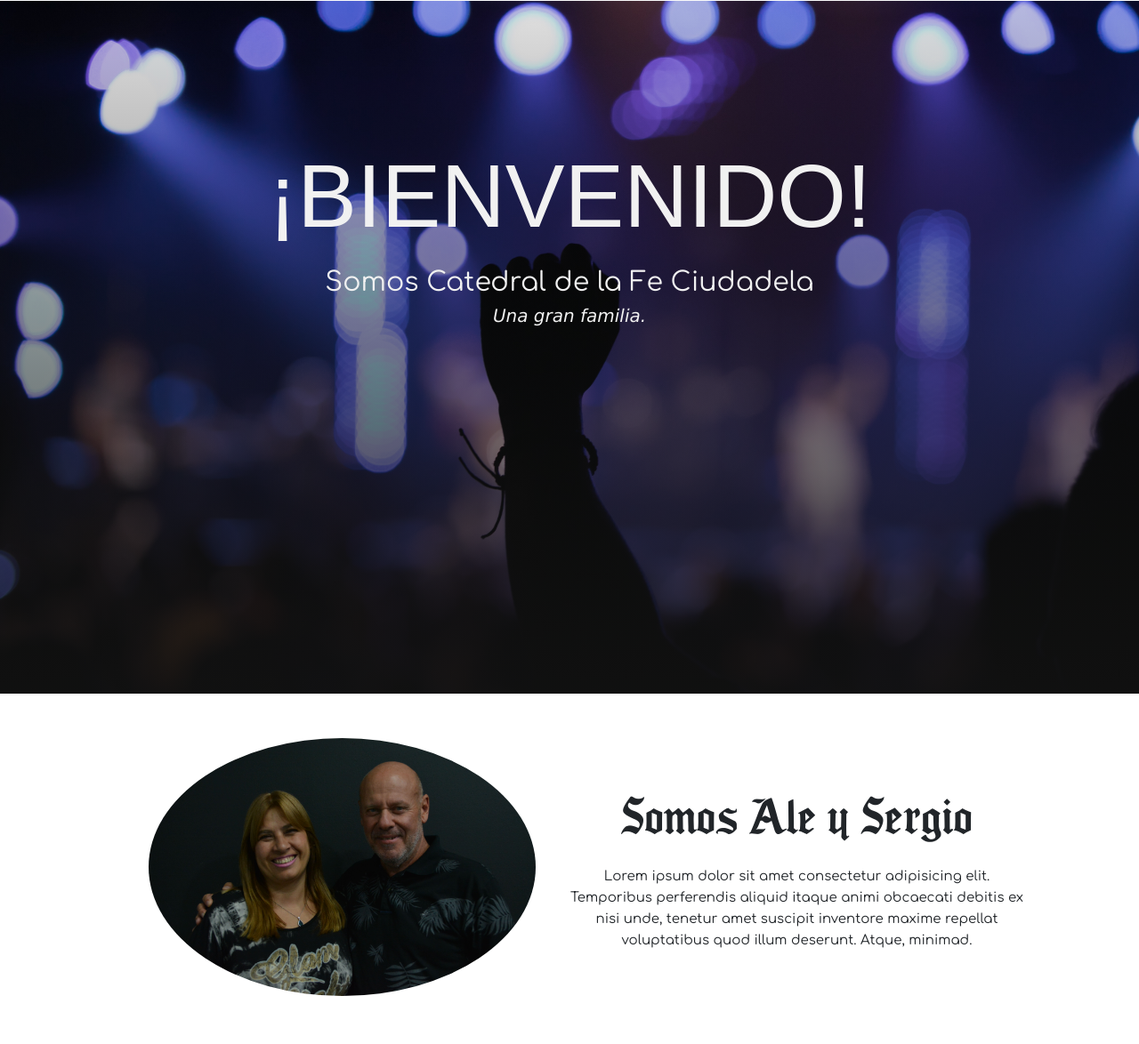
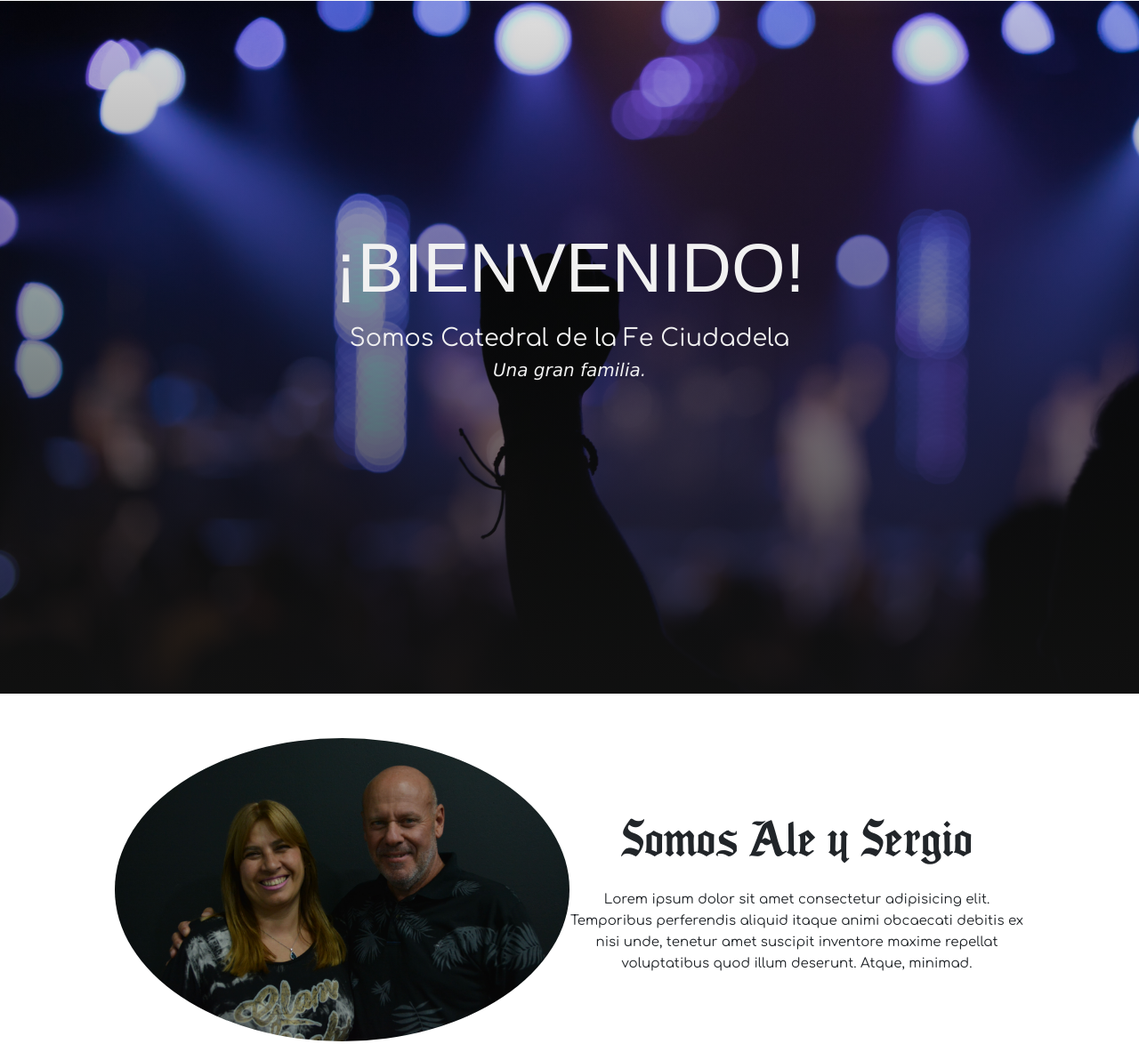
Before and after one commit to NahuelNavarro/Catedral-Ciudadela, a website: page index.html in a window 1280 px wide. Shown: the part 84-1258 px from the top of the page at 89% size. Drawn offline with nearby package versions, Linux system fonts and the light colour scheme.

Commit message:
modificacion

```diff
--- a/scss/layout/_index.scss
+++ b/scss/layout/_index.scss
@@ -1,7 +1,7 @@
 
 .mensaje-bienvenido{
   padding-top: 110px;
-  padding: 165px 15%;
+  padding: 263px 0px;
   background-image: linear-gradient(rgba(0,0,0,0.1),rgba(19, 19, 19, 0.842)),url(../img/fondoalivianado.jpg);
   justify-content:space-between;
   align-items: center;
@@ -15,7 +15,7 @@
     display: flex;
     align-items: center;
     justify-content: center;
-    font-size: 30px;
+    font-size: 27px;
     color: $main-color;
     font-family: $font;
     font-weight: 500;
@@ -37,7 +37,7 @@
 
 }
 .main-mensaje{
-  font-size: 100px;
+  font-size: 78px;
   color: $main-color;
   text-align: center;
   margin-top: 0;
@@ -70,7 +70,7 @@
     text-align: center;
 
     img{
-      max-width: 85%;
+      max-width: 100%;
       height: auto;
       border-radius: 100%;
     }
@@ -78,7 +78,7 @@
 
 
   .img-cautivos{
-    width: 65%;
+    width: 70%;
     height: auto;
     border-radius: 0%;
   }
```
Also changed, not shown: css/style.css.
